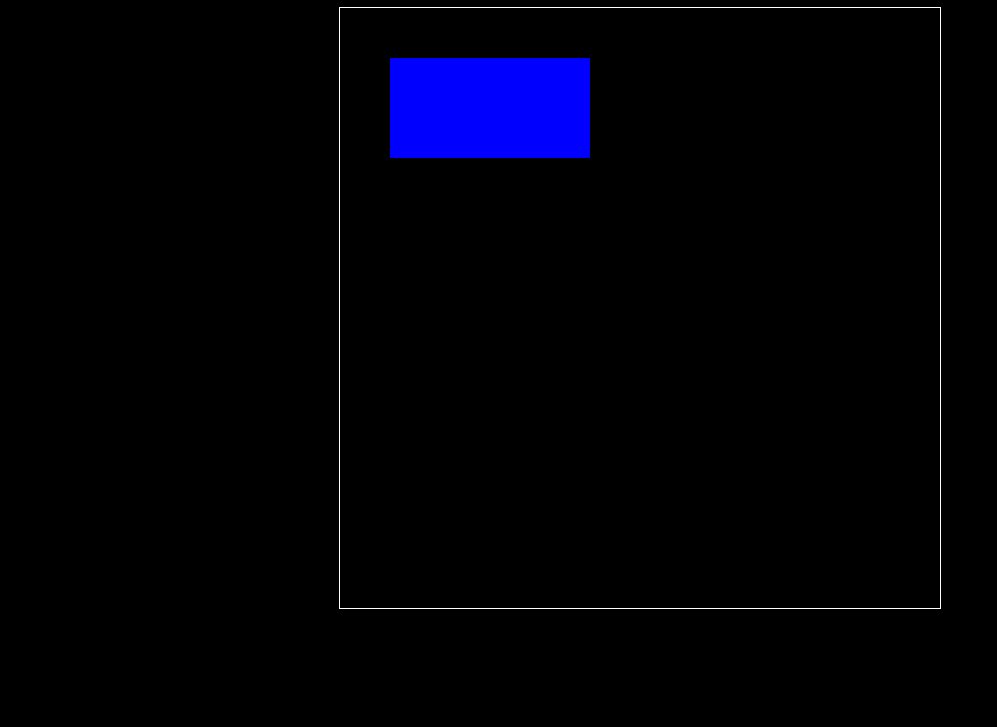
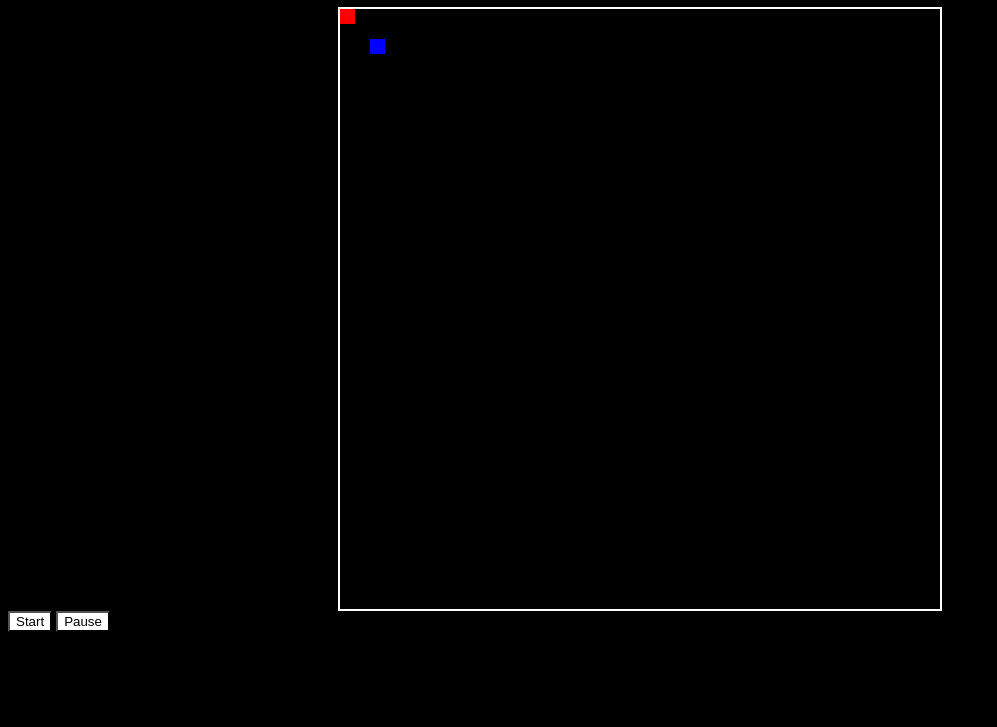
Before and after one commit to cerdo03/SnakeGame, a plain HTML site: page index.html in a window 1280 px wide. Shown: the part 73-800 px from the top of the page, without its empty margins (0-997 px from the left). Drawn offline with Linux system fonts and the light colour scheme.

Commit message:
some features left

```diff
--- a/app.js
+++ b/app.js
@@ -1,46 +1,167 @@
+document.addEventListener("DOMContentLoaded", function () {});
+
 var canvas = document.getElementById("myCanvas");
-var canvasRect = canvas.getBoundingClientRect();
-var canvasX = canvasRect.left;
-var canvasY = canvasRect.top;
+// var canvasRect = canvas.getBoundingClientRect();
+// var canvasX = canvasRect.left;
+// var canvasY = canvasRect.top;
 
+var context = canvas.getContext("2d");
 
-console.log("Canvas X:", canvasX);
-console.log("Canvas Y:", canvasY);
-var ctx = canvas.getContext("2d");
+const devicePixelRatio = window.devicePixelRatio || 1;
 
-var x = 50;  // Initial x-coordinate of the rectangle
-var y = 50;  // Initial y-coordinate of the rectangle
+// Set the canvas dimensions
+canvas.width = canvas.offsetWidth * devicePixelRatio;
+canvas.height = canvas.offsetHeight * devicePixelRatio;
 
-// Set the fill color and draw the rectangle
-ctx.fillStyle = "blue";
-ctx.fillRect(x, y, 200, 100);
+// Scale the canvas using CSS
+canvas.style.width = canvas.offsetWidth + "px";
+canvas.style.height = canvas.offsetHeight + "px";
 
-// Listen for keydown event
-document.addEventListener("keydown", function(event) {
-  // Get the key code of the pressed key
-  var keyCode = event.keyCode || event.which;
+// Scale the drawing context
+context.scale(devicePixelRatio, devicePixelRatio);
 
-  // Handle different key codes to move the rectangle
-  switch (keyCode) {
-    case 37:  // Left arrow key
-      x -= 10;  // Move the rectangle left by 10 pixels
-      break;
-    case 38:  // Up arrow key
-      y -= 10;  // Move the rectangle up by 10 pixels
-      break;
-    case 39:  // Right arrow key
-      x += 10;  // Move the rectangle right by 10 pixels
-      break;
-    case 40:  // Down arrow key
-      y += 10;  // Move the rectangle down by 10 pixels
-      break;
-    default:
-      return;  // Ignore other keys
+var gridSize = 40;
+var gridWidth = canvas.width / gridSize;
+var gridHeight = canvas.height / gridSize;
+var snake = [{ x: 0, y: 0 }];
+var snakeLength = 1;
+var direction = "right";
+
+var apple = { x: 30, y: 30 };
+var gameInterval;
+function startGame() {
+  clearInterval(gameInterval);
+  gameInterval = setInterval(update, 400);
+}
+function pauseGame() {
+  gameInterval = clearInterval();
+}
+function getRandomMultipleOf30() {
+  const min = 0; // Minimum value for the random number (inclusive)
+  const max = 560; // Maximum value for the random number (inclusive)
+  var randomNum = Math.floor(Math.random() * (max - min + 1)) + min;
+  apple.x = Math.ceil(randomNum / 30) * 30;
+  randomNum = Math.floor(Math.random() * (max - min + 1)) + min;
+  apple.y = Math.ceil(randomNum / 30) * 30;
+}
+
+function drawApples() {
+  //   apple.x = getRandomMultipleOf30();
+  //   apple.y = getRandomMultipleOf30();
+  context.fillStyle = "blue";
+  context.fillRect(apple.x, apple.y, gridWidth, gridHeight);
+}
+function drawSnake() {
+  context.clearRect(0, 0, canvas.width, canvas.height);
+  snake.forEach((element) => {
+    context.fillStyle = "red";
+    context.fillRect(element.x, element.y, gridWidth, gridHeight);
+  });
+  drawApples();
+}
+
+function update() {
+  var head = { x: snake[0].x, y: snake[0].y };
+  console.log("Head X:", head.x);
+  console.log("Head Y:", head.y);
+  if (direction == "right") head.x += gridWidth;
+  if (direction == "left") head.x -= gridWidth;
+  if (direction == "up") head.y -= gridHeight;
+  if (direction == "down") head.y += gridHeight;
+
+  if (head.x === apple.x && head.y === apple.y) {
+    getRandomMultipleOf30();
+    snakeLength++;
   }
 
-  // Clear the canvas
-  ctx.clearRect(0, 0, canvas.width, canvas.height);
+  snake.unshift(head);
 
-  // Draw the rectangle at the new position
-  ctx.fillRect(x, y, 200, 100);
-});
+  if (snake.length > snakeLength) {
+    snake.pop();
+  }
+
+  drawSnake();
+}
+
+function handleKeydown(event) {
+  if (directionChangeAllowed) {
+    if (event.key === "ArrowRight" && direction !== "left") {
+      direction = "right";
+      directionChangeAllowed = false;
+    }
+    if (event.key === "ArrowLeft" && direction !== "right") {
+      direction = "left";
+      directionChangeAllowed = false;
+    }
+    if (event.key === "ArrowUp" && direction !== "down") {
+      direction = "up";
+      directionChangeAllowed = false;
+    }
+    if (event.key === "ArrowDown" && direction !== "up") {
+      direction = "down";
+      directionChangeAllowed = false;
+    }
+  }
+}
+
+function handleKeyup(event) {
+  directionChangeAllowed = true; // Reset the flag when the key is released
+}
+
+// Set up event listeners for keyboard input
+document.addEventListener("keydown", handleKeydown);
+document.addEventListener("keyup", handleKeyup);
+drawSnake();
+drawApples();
+
+// var x = 50;  // Initial x-coordinate of the rectangle
+// var y = 50;  // Initial y-coordinate of the rectangle
+
+// // Set the fill color and draw the rectangle
+// // ctx.fillStyle = "blue";
+// // ctx.fillRect(x, y, 200, 100);
+// var snake = {
+//     x: 240,
+//     y: 240,
+
+//     // snake velocity. moves one grid length every frame in either the x or y direction
+//     dx: grid,
+//     dy: 0,
+
+//     // keep track of all grids the snake body occupies
+//     cells: [],
+
+//     // length of the snake. grows when eating an apple
+//     maxCells: 4
+//   };
+//   sna
+
+// // Listen for keydown event
+// document.addEventListener("keydown", function(event) {
+//   // Get the key code of the pressed key
+//   var keyCode = event.keyCode || event.which;
+
+//   // Handle different key codes to move the rectangle
+//   switch (keyCode) {
+//     case 37:  // Left arrow key
+//       x -= 10;  // Move the rectangle left by 10 pixels
+//       break;
+//     case 38:  // Up arrow key
+//       y -= 10;  // Move the rectangle up by 10 pixels
+//       break;
+//     case 39:  // Right arrow key
+//       x += 10;  // Move the rectangle right by 10 pixels
+//       break;
+//     case 40:  // Down arrow key
+//       y += 10;  // Move the rectangle down by 10 pixels
+//       break;
+//     default:
+//       return;  // Ignore other keys
+//   }
+
+//   // Clear the canvas
+//   ctx.clearRect(0, 0, canvas.width, canvas.height);
+
+//   // Draw the rectangle at the new position
+//   ctx.fillRect(x, y, 200, 100);
+// });
--- a/index.html
+++ b/index.html
@@ -10,7 +10,14 @@
         <script src="app.js" async defer></script>
     </head>
     <body bgcolor="black">
-        <h1>Gamified</h1>
-        <canvas id="myCanvas" width="600" height="600"></canvas>
+        <h1>Snake Game</h1>
+        <div id="game-container">
+            <canvas id="myCanvas"></canvas>
+        </div>
+        <div>
+            <button id="start-button" onclick="startGame()">Start</button>
+            <button id="pause-button" onclick="pauseGame()">Pause</button>
+        </div>
+
     </body>
 </html>
--- a/styles.css
+++ b/styles.css
@@ -1,9 +1,27 @@
 body {
-    background-color: black;
-  }
+  background-color: black;
+}
 
-  canvas {
-    border: 1px solid white;
-    display: block;
-    margin: 0 auto;
-  }
+#game-container {
+  border: 2px solid white;
+  display: block;
+  margin: 0 auto;
+  width: 600px;
+  height: 600px;
+}
+#start-button{
+    background-color: white;
+}
+#pause-button{
+    background-color: white;
+}
+h1 {
+  color: white;
+  text-align: center;
+}
+canvas {
+  display: block;
+  margin: 0 auto;
+  width: 600px;
+  height: 600px;
+}
```
